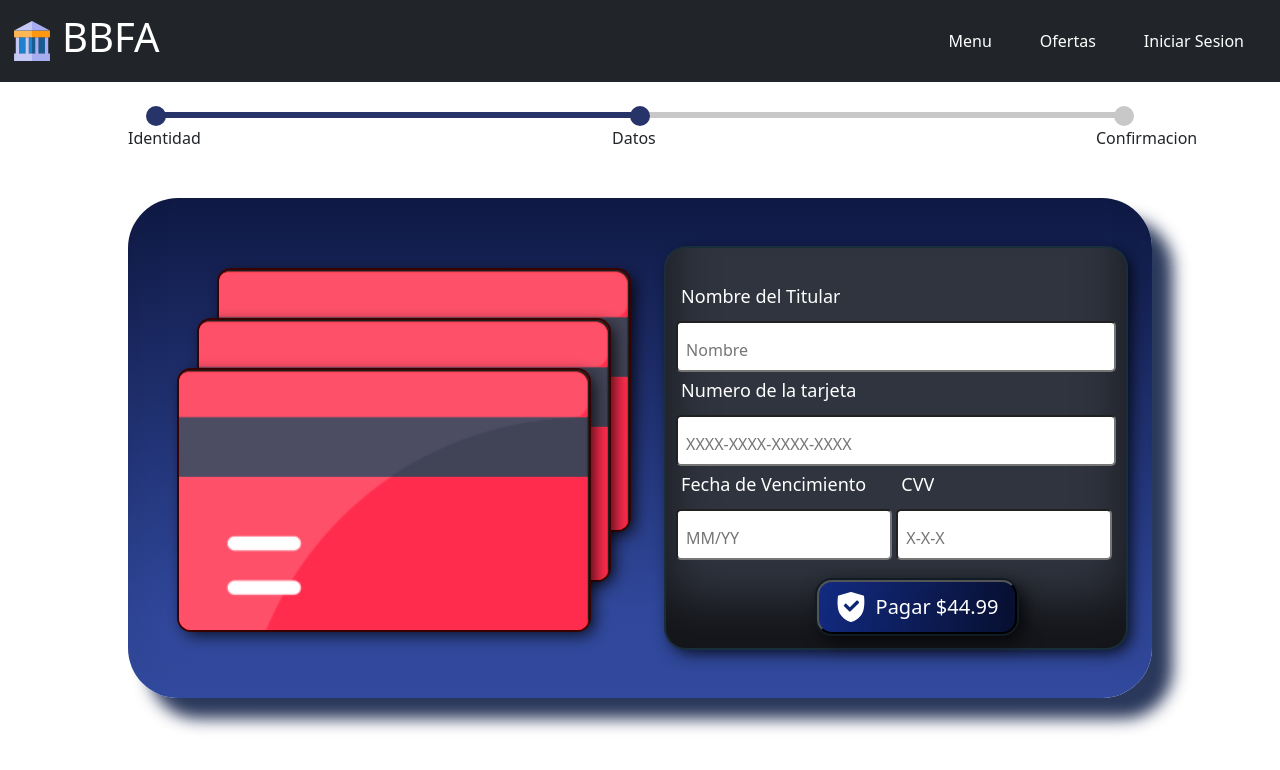
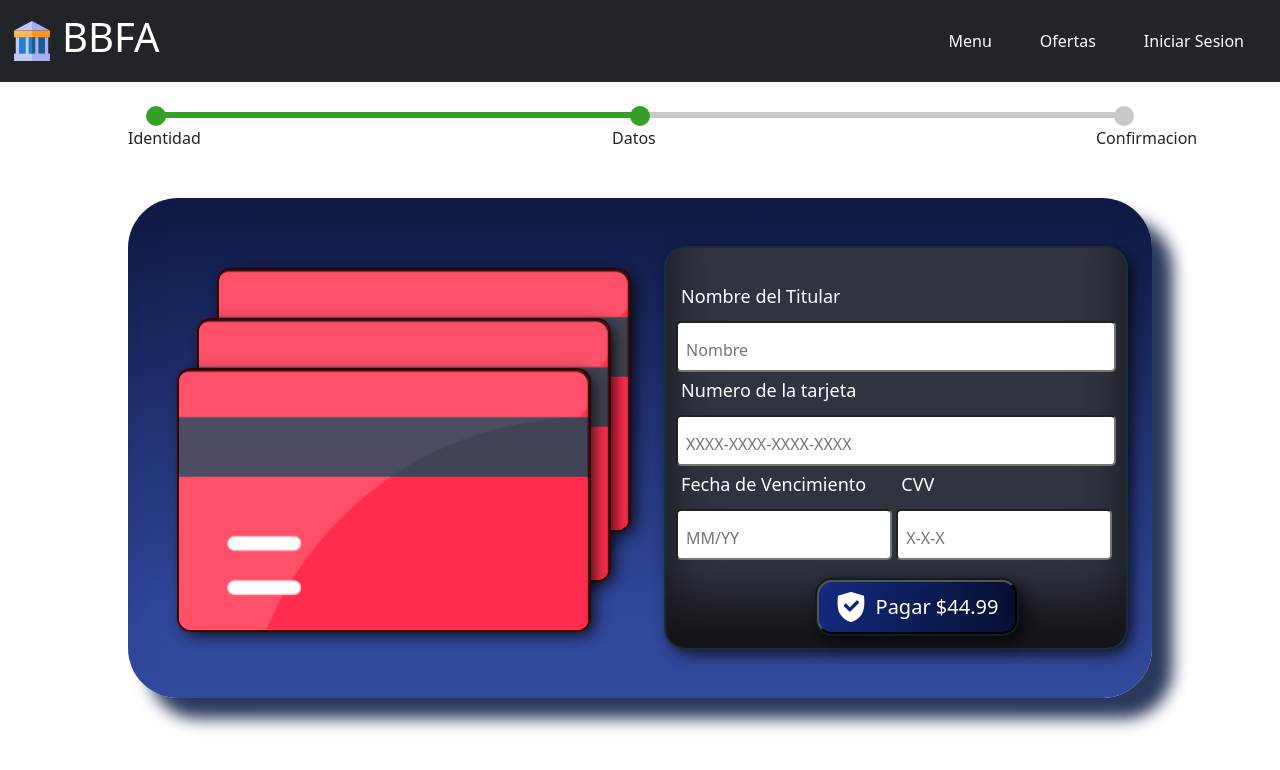
Before and after one commit to cleon5/Interfaces, a plain HTML site: page index.html in a window 1280 px wide. Drawn offline with nearby package versions, Linux system fonts and the light colour scheme.

Commit message:
Update css.css

```diff
--- a/css.css
+++ b/css.css
@@ -151,7 +151,7 @@ input {
   height: 6px;
   border-color: black;
   border-width: 6px;
-  background: linear-gradient(270deg, #c9c8c8 0 50%, #273469 50% 100%);;
+  background: linear-gradient(270deg, #c9c8c8 0 50%, #35A027 50% 100%);;
   border-radius: 5px;
   display: flex;
   justify-content: space-between;
@@ -161,12 +161,14 @@ input {
   margin: -6px;
   width: 20px;
   height: 20px;
-  background-color: #273469;
+  background-color: #35A027;
   border-radius: 10px;
+
 }
 .txtBar{
   margin-top: 20px;
   margin-left: -18px;
+
 }
 .gris{
   background-color: #c9c8c8;
```
